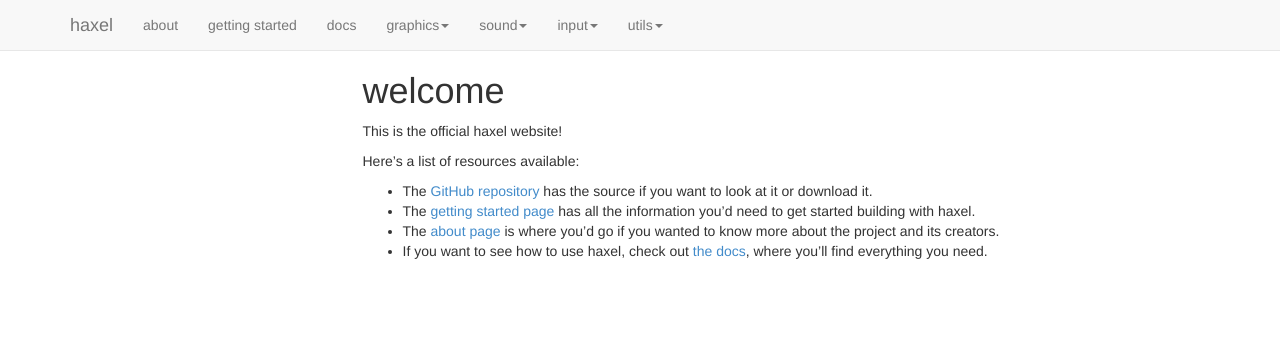
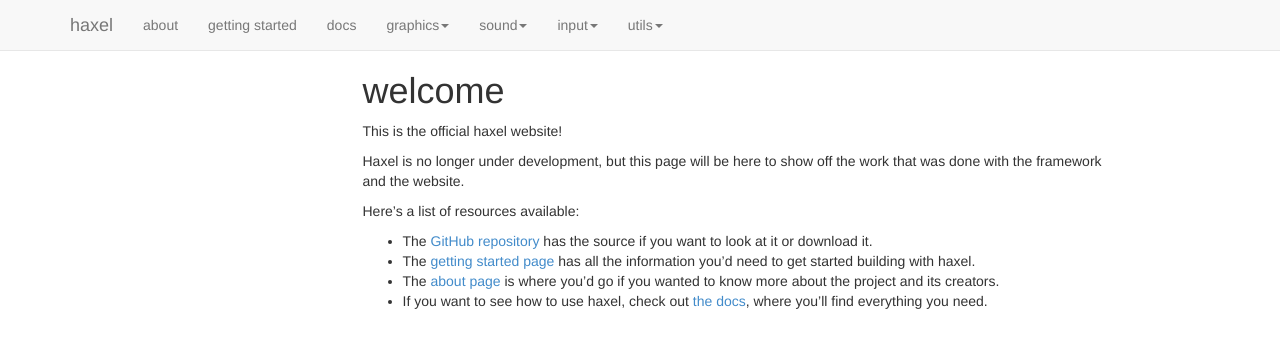
Before and after one commit to jabdownsmash/haxel, a Jekyll site: the page built from index.md, in a window 1280 px wide. Shown: the top 348 px of the page. Built offline with Jekyll 4.4.1, drawn with Linux system fonts in a browser that asks for light colours; nearby versions of some CDN libraries; Markdown is read by kramdown in place of the engine named in the settings.

Commit message:
Update index.md

```diff
--- a/index.md
+++ b/index.md
@@ -6,6 +6,8 @@ name: welcome
 
 This is the official haxel website!
 
+Haxel is no longer under development, but this page will be here to show off the work that was done with the framework and the website.
+
 Here's a list of resources available:
 
  - The [GitHub repository](http://github.com/sepharoth213/haxel) has the source if you want to look at it or download it.
```
